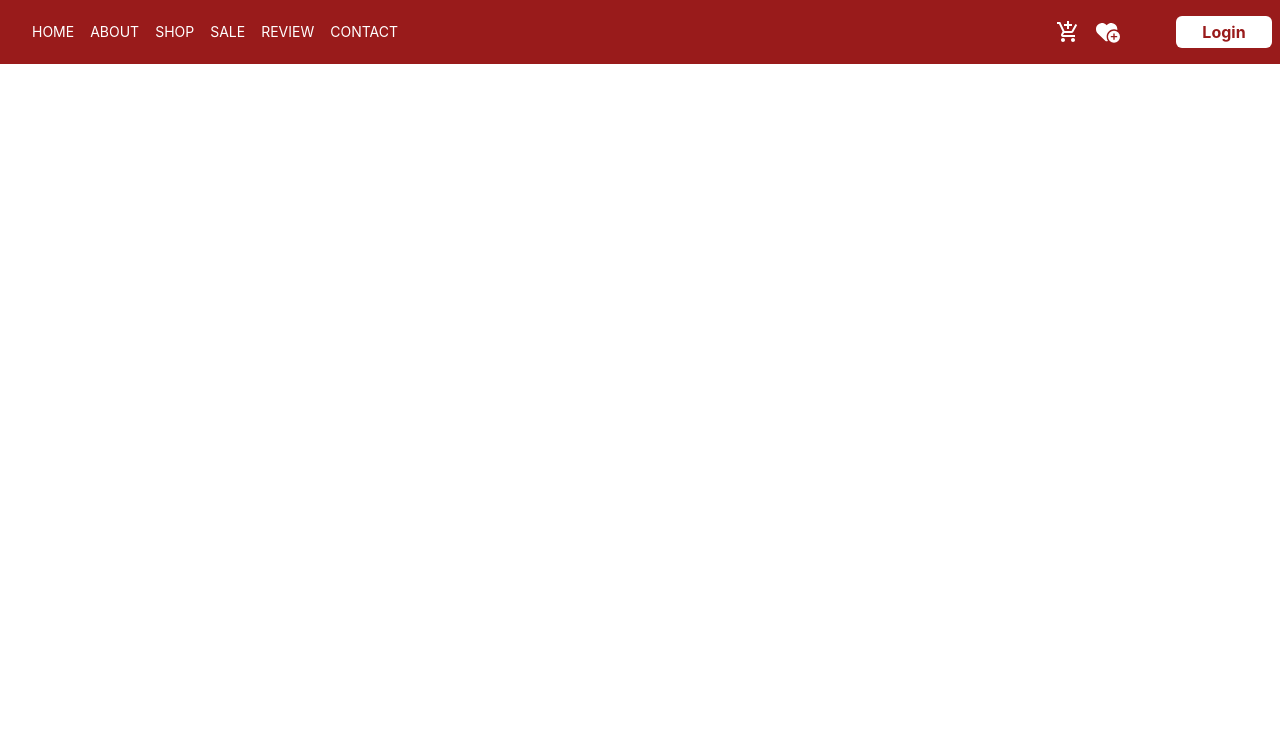
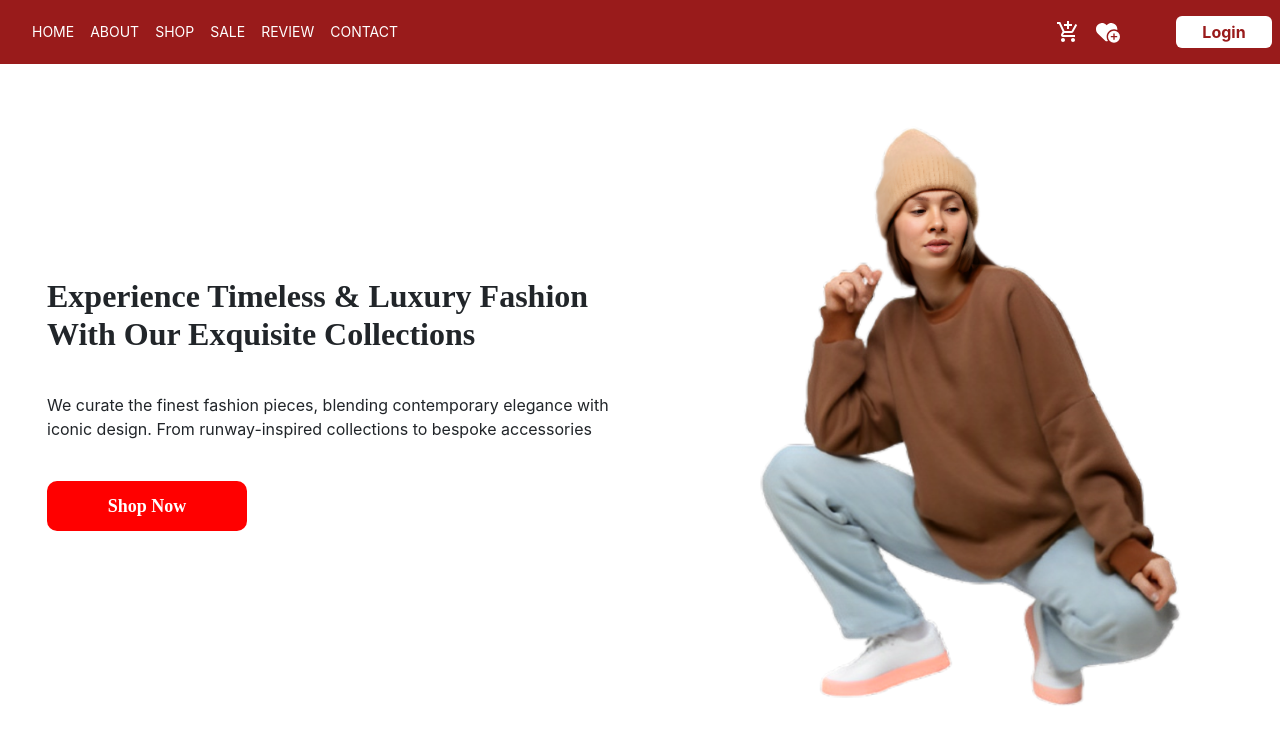
Before and after one commit to OnuegbulamChristian/My-E.Commerce-Project, a React (Create React App) app: page / in a window 1280 px wide. Shown: the top 744 px of the page. Built offline with nearby package versions, Linux system fonts and the light colour scheme.

Commit message:
Hero Section

```diff
--- a/src/App.tsx
+++ b/src/App.tsx
@@ -8,7 +8,7 @@ import Login from "./SCREENS/Login";
 
 import AboutUs from "./PAGES/AboutUs";
 import ContactUs from "./PAGES/ContactUs";
-import FAQ from "./PAGES/Sale";
+
 import Shop from "./PAGES/Shop";
 import Sale from "./PAGES/Sale";
 import Review from "./PAGES/Review";
--- /dev/null
+++ b/src/COMPONENTS/HeroSection/HeroSection.css
@@ -0,0 +1,55 @@
+.Hero-section_div {
+  height: 85vh;
+}
+.Hero-section-parent-div {
+  height: 85vh;
+  width: 95%;
+  margin-left: auto;
+  margin-right: auto;
+  background-color: transparent;
+  display: flex;
+  gap: 30px;
+  justify-content: center;
+  align-items: center;
+}
+.Hero_container1 {
+  background-color: transparent;
+  width: 50%;
+  height: 85vh;
+  display: flex;
+  flex-direction: column;
+  justify-content: center;
+  align-items: flex-start;
+  padding-left: 15px;
+}
+.Hero_container2 {
+  background-color: transparent;
+  width: 50%;
+  height: 85vh;
+}
+.Hero_container1 h1 {
+  font-family: "Times New Roman", Times, serif;
+  font-size: xx-large;
+  font-weight: 600;
+}
+.Hero_container1 p {
+  padding-top: 40px;
+  padding-bottom: 40px;
+}
+.Hero_container1 button {
+  width: 200px;
+  height: 50px;
+  border-style: solid;
+  border-color: transparent;
+  background-color: red;
+  border-radius: 10px;
+  color: white;
+  font-family: "Times New Roman", Times, serif;
+  font-weight: 600;
+  font-size: large;
+}
+.Hero_container2 img {
+  width: 100%;
+  height: 100%;
+  object-fit: cover;
+}
--- /dev/null
+++ b/src/COMPONENTS/HeroSection/HeroSection.tsx
@@ -0,0 +1,28 @@
+import React from "react";
+import "./HeroSection.css";
+import HeroImage from "../../ASSETS/young-person-wearing-hoodie-mockup-removebg-preview (1).png";
+
+const HeroSection = () => {
+  return (
+    <div className="Hero-section_div">
+      <div className="Hero-section-parent-div">
+        <div className="Hero_container1">
+          <h1>
+            Experience Timeless & Luxury Fashion With Our Exquisite Collections
+          </h1>
+          <p>
+            We curate the finest fashion pieces, blending contemporary elegance
+            with iconic design. From runway-inspired collections to bespoke
+            accessories
+          </p>
+          <button>Shop Now</button>
+        </div>
+        <div className="Hero_container2">
+          <img src={HeroImage} alt="" />
+        </div>
+      </div>
+    </div>
+  );
+};
+
+export default HeroSection;
--- a/src/HOMEPAGE/HomePage.tsx
+++ b/src/HOMEPAGE/HomePage.tsx
@@ -1,10 +1,12 @@
 import React from "react";
-import Navbar1 from "../COMPONENTS/Navbar";
+import Navbar1 from "../COMPONENTS/Navbar/Navbar";
+import HeroSection from "../COMPONENTS/HeroSection/HeroSection";
 
 const HomePage = () => {
   return (
     <div>
       <Navbar1 />
+      <HeroSection />
     </div>
   );
 };
```
Also changed, not shown: src/ASSETS/young-person-wearing-hoodie-mockup-removebg-preview (1).png (added), src/COMPONENTS/Navbar/Navbar.tsx (renamed from src/COMPONENTS/Navbar.tsx).
